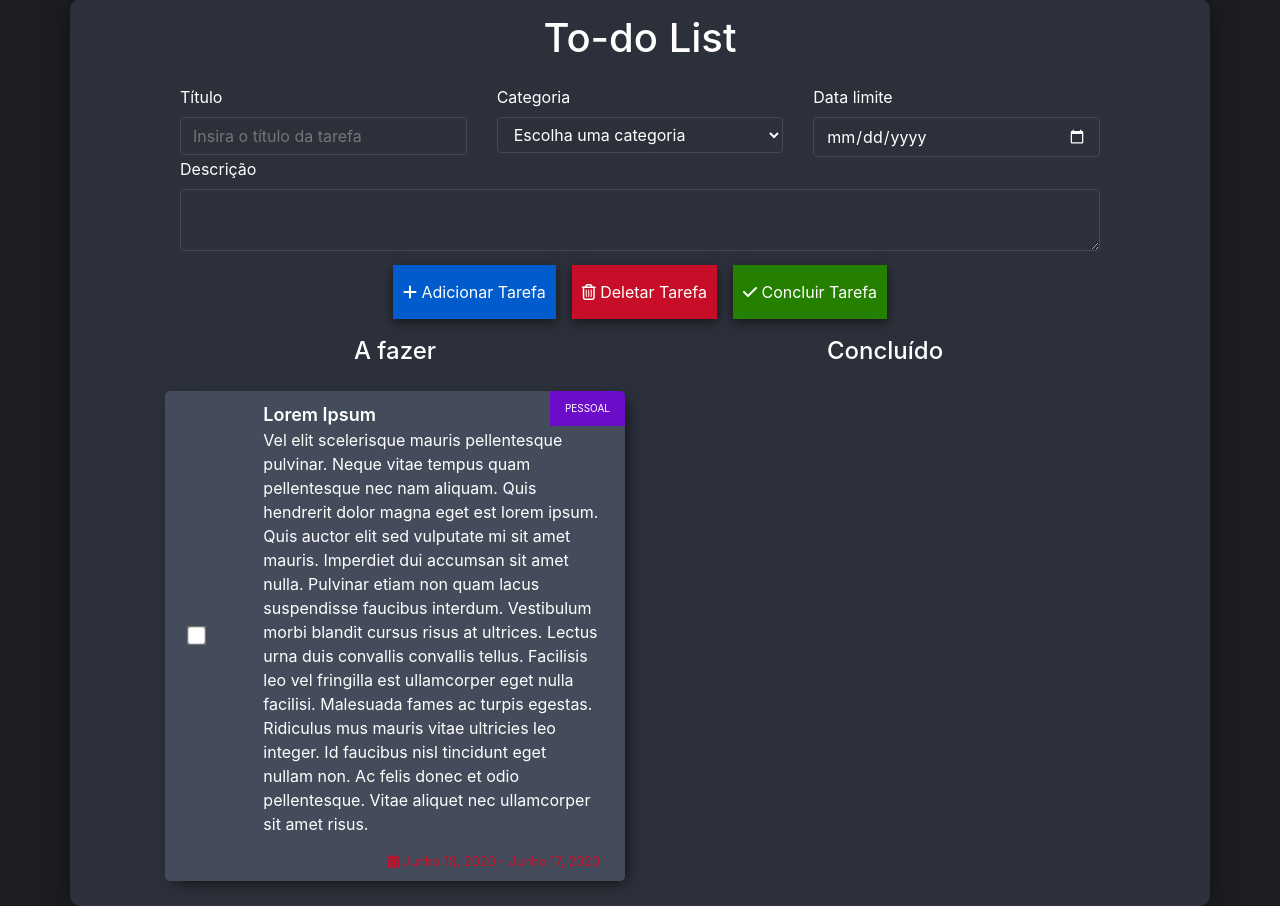
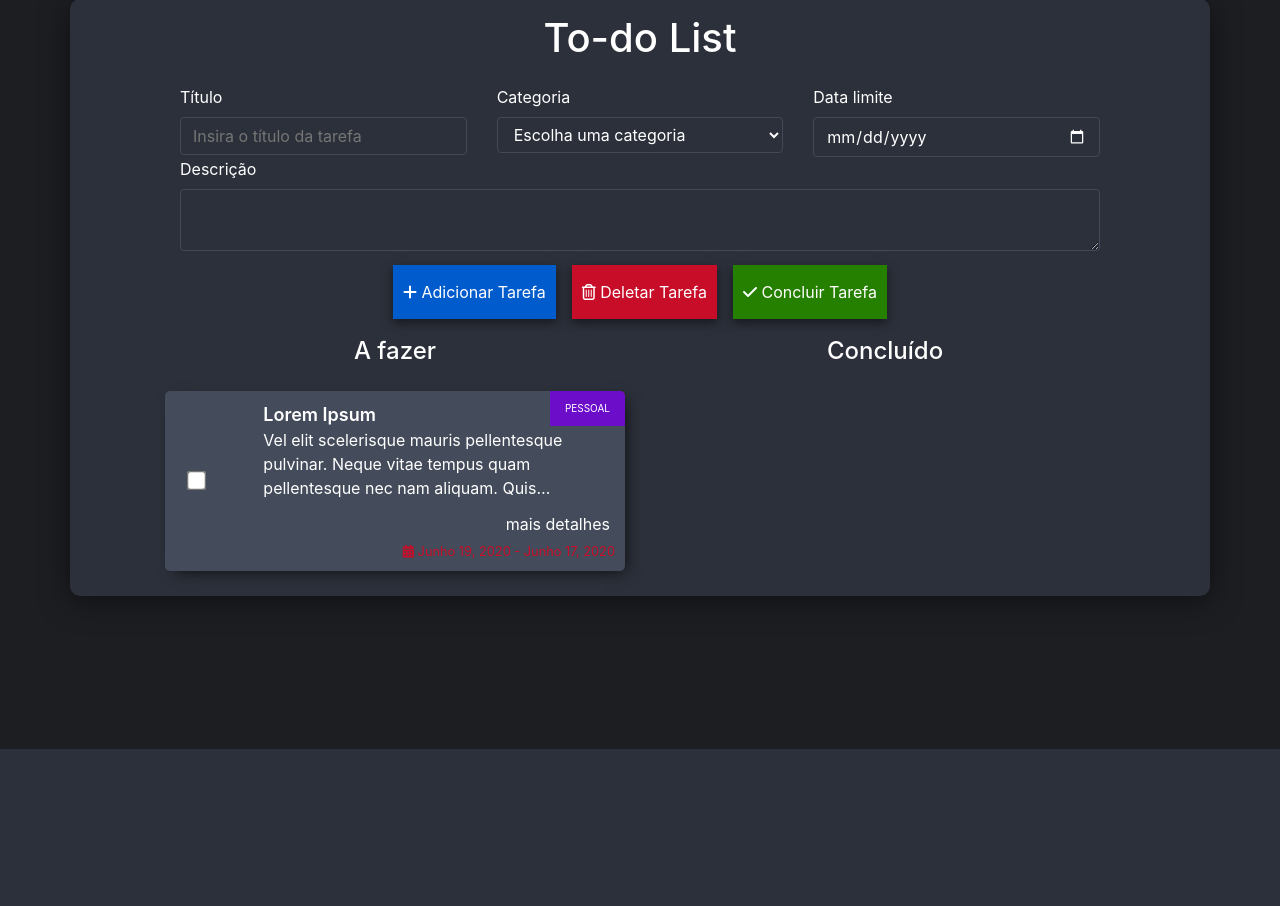
Before and after one commit to mayronH/todolistapp, a Django app: page / in a window 1280 px wide. Shown: the part 51-957 px from the top of the page. After the commit the page ends 800 px from the top, so only its background shows below. Run offline with Django 3.2, Linux system fonts and the light colour scheme; data comes from the database, SQL or seed files in the repository; some libraries are stand-ins or nearby versions.

Commit message:
read more...

```diff
--- a/todolist/static/css/style.css
+++ b/todolist/static/css/style.css
@@ -93,6 +93,7 @@ button {
     background-color: #444b5a;
     border-radius: 5px;
     margin-bottom: 10px;
+    min-height: 180px;
     -webkit-box-shadow: 5px 5px 15px -5px rgba(0, 0, 0, 0.75);
     -moz-box-shadow: 5px 5px 15px -5px rgba(0, 0, 0, 0.75);
     box-shadow: 5px 5px 15px -5px rgba(0, 0, 0, 0.75);
@@ -111,13 +112,17 @@ button {
 }
 
 .taskDate {
-    float: right;
     color: #c1c1c1;
+    position: absolute;
+    right: 0;
+    bottom: 0;
 }
 
-.taskDateLate{
-    float: right;
+.taskDateLate {
     color: #c70d27;
+    position: absolute;
+    right: 0;
+    bottom: 0;
 }
 
 .inputcheck {
@@ -133,6 +138,43 @@ button {
     color: #d6e4cc;
 }
 
-.concludetask label{
+.concludetask label {
     color: #e1ecd6;
 }
+
+.taskContent{
+    padding-bottom: 25px;
+}
+
+.taskContent input {
+    opacity: 0;
+    position: absolute;
+    pointer-events: none;
+}
+
+.taskContent p {
+    display: -webkit-box;
+    -webkit-line-clamp: 3;
+    -webkit-box-orient: vertical;
+    overflow: hidden;
+}
+
+.taskContent label{
+    font-size: 16px;
+    font-weight: 400;
+    position: absolute;
+    bottom: 25px;
+    right: 5px;
+}
+
+.taskContent input:focus~label {
+    outline: -webkit-focus-ring-color auto 5px;
+}
+
+.taskContent input:checked+p {
+    -webkit-line-clamp: unset;
+}
+
+.taskContent input:checked~label {
+    display: none;
+}
--- a/todolist/templates/index.html
+++ b/todolist/templates/index.html
@@ -62,9 +62,11 @@
                                 <label for="{{ task.id }}">{{ task.title }}</label>
                                 <span class="category"
                                     style="background-color: {{ task.category.color}};">{{ task.category }}</span>
-                                <span class="taskContent">
+                                <div class="taskContent">
+                                    <input type="checkbox" id="expanded{{ task.id }}">
                                     <p>{{task.content}}</p>
-                                </span>
+                                    <label for="expanded{{ task.id }}" role="button">mais detalhes</label>
+                                </div>
                                 {% if task.is_past_due %}
                                 <small class="taskDateLate"><i class="fa fa-calendar"></i> {{ task.created_date }} -
                                     {{ task.due_date }}</small>
@@ -92,9 +94,11 @@
                                 <label for="{{ task.id }}">{{ task.title }}</label>
                                 <span class="category"
                                     style="background-color: {{ task.category.color}};">{{ task.category }}</span>
-                                <span class="taskContent">
+                                <div class="taskContent">
+                                    <input type="checkbox" id="expanded{{ task.id }}">
                                     <p>{{task.content}}</p>
-                                </span>
+                                    <label for="expanded{{ task.id }}" role="button">mais detalhes</label>
+                                </div>
                                 <small class="taskDate"><i class="fa fa-calendar"></i> Concluído:
                                     {{ task.done_date }}</small>
                             </div>
```
